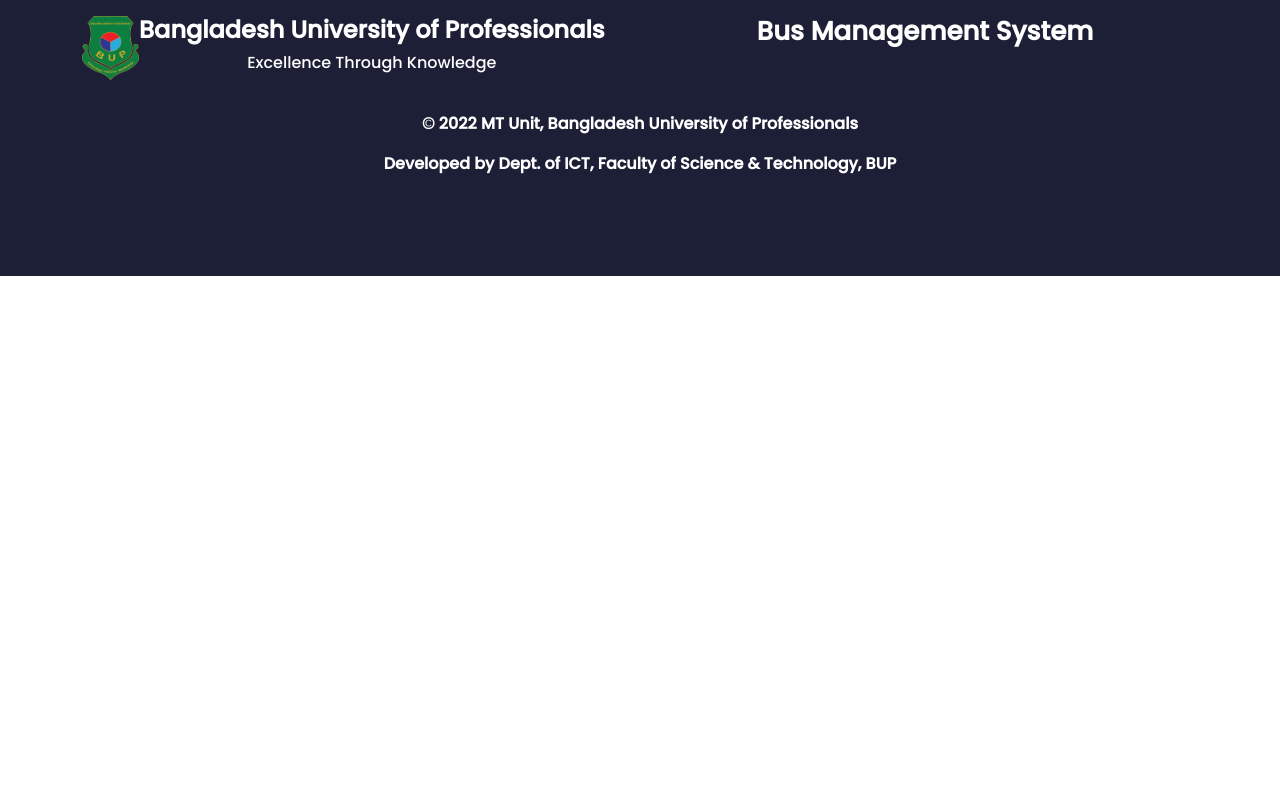
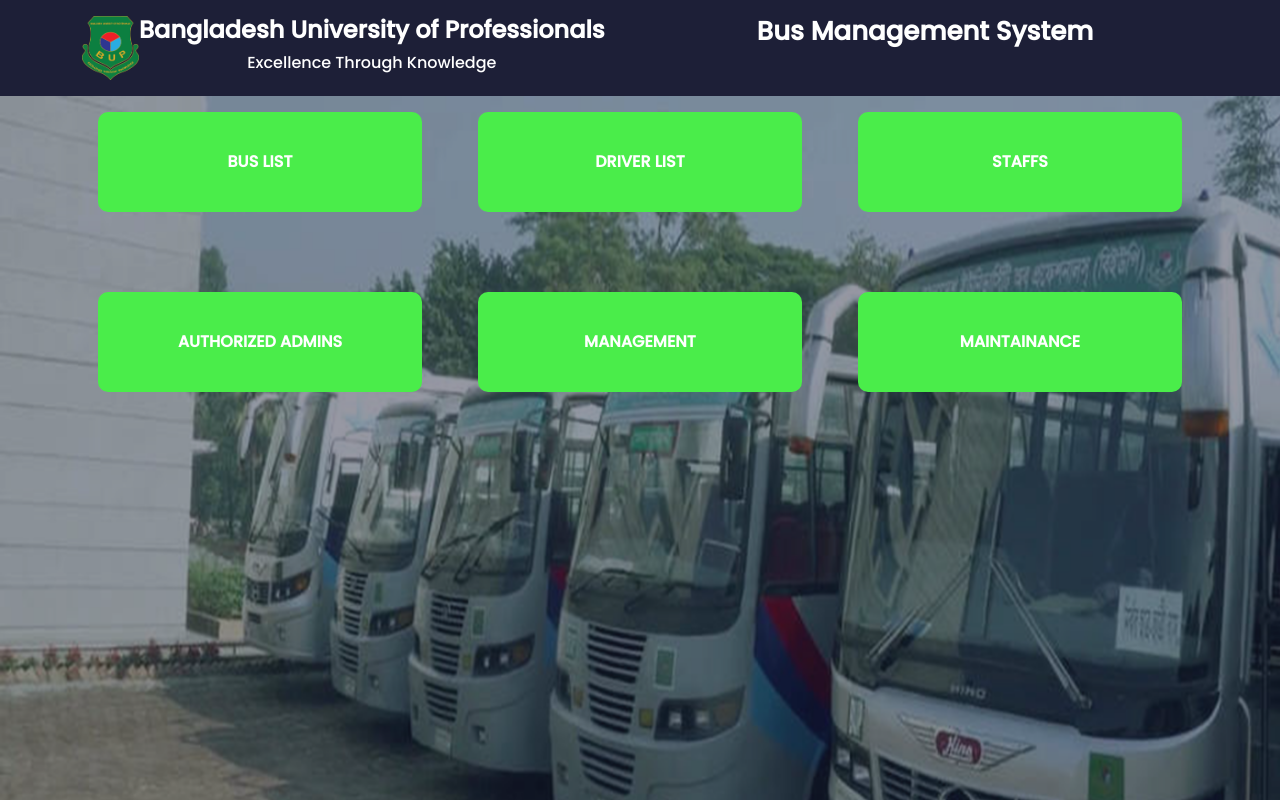
Before and after one commit to Tanvir-Taushif/Bus-Management, a React (Create React App) app: page /adminDashboard in a window 1280 px wide. Shown: the top 800 px of the page. Built offline with nearby package versions, Linux system fonts and the light colour scheme.

Commit message:
Admin DashBoard

```diff
--- a/src/App.js
+++ b/src/App.js
@@ -21,7 +21,8 @@ function App() {
           <Route path="/userLogin" element={<UserLogin></UserLogin>}/>
           <Route path="/adminLogin" element={<AdminLogin></AdminLogin>}/>
           <Route path="/register" element={<Register></Register>}/>
-          <Route path='/userdashboard'element={<UserDashboard></UserDashboard>}/>
+          <Route path='/userDashboard'element={<UserDashboard></UserDashboard>}/>
+          <Route path='/adminDashboard'element={<AdminDashBoard></AdminDashBoard>}/>
         </Routes>
       <Footer></Footer>
     </div>
--- a/src/Components/AdminDashboard/AdminDashBoard.css
+++ b/src/Components/AdminDashboard/AdminDashBoard.css
@@ -1,3 +1,16 @@
-.d1{
-background-color: forestgreen;
+.adminBoard{
+    height: 100vh;
+    background-image: url("/public/images/background.png");
+    background-size: cover;
+    background-position: fixed;
 }
+
+.adminButton{
+    width: 100%;
+    border: none;
+    height: 100px;
+    border-radius: 10px;
+    background-color: rgb(74, 237, 74);
+    font-weight: 600;
+    color: white;
+}
--- a/src/Components/AdminDashboard/AdminDashBoard.js
+++ b/src/Components/AdminDashboard/AdminDashBoard.js
@@ -1,28 +1,42 @@
 import React from 'react';
+import './AdminDashBoard.css';
 
 const AdminDashBoard = () => {
     return (
+        <div className='adminBoard'>
            <div>
             <div class="container overflow-hidden text-center">
                 <div class="row gy-5">
-                <div class="col-4">
-                <div class="p-3 border bg-light">BUS LIST</div>
+                    <div class="col-lg-4 col-sm-6 col-6">
+                    <div class="p-3">
+                        <button className='adminButton'>BUS LIST</button>
                     </div>
-
-                <div class="col-4">
-                <div class="p-3 border bg-light">DRIVER LIST</div>
                     </div>
-                <div class="col-4">
-                <div class="p-3 border bg-light">STAFFS</div>
+                    <div class="col-lg-4 col-sm-6 col-6">
+                    <div class="p-3">
+                    <button className='adminButton'>DRIVER LIST</button>
                     </div>
-                <div class="col-4">
-                <div class="p-3 border bg-light">AUTHORIZED ADMINS</div>
                     </div>
-                <div class="col-4">
-                <div class="p-3 border bg-light">MANAGEMENT</div>
+                    <div class="col-lg-4 col-sm-6 col-6">
+                    <div class="p-3">
+                    <button className='adminButton'>STAFFS</button>
                     </div>
-                <div class="col-4">
-                <div class="p-3 border bg-light">MAINTENANCE</div>
+                    </div>
+                    <div class="col-lg-4 col-sm-6 col-6">
+                    <div class="p-3">
+                    <button className='adminButton'>AUTHORIZED ADMINS</button>
+                    </div>
+                    </div>
+                    <div class="col-lg-4 col-sm-6 col-6">
+                    <div class="p-3">
+                    <button className='adminButton'>MANAGEMENT</button>
+                    </div>
+                    </div>
+                    <div class="col-lg-4 col-sm-6 col-6">
+                    <div class="p-3">
+                    <button className='adminButton'>MAINTAINANCE</button>
+                    </div>
+                    </div>
                 </div>
                 </div>
            </div>
--- a/src/Components/AdminLogin/AdminLogin.css
+++ b/src/Components/AdminLogin/AdminLogin.css
@@ -1,15 +1,21 @@
+.adminLogin-div{
+    height: 100vh;
+    background-image: url("/public/images/background.png");
+    background-size: cover;
+    background-position: fixed;
+}
 .icon{
     font-size: 80px;
     text-align: center;
     color: black;
 }
 .login{
-background-color: forestgreen;
-display: flex;
-align-items: center;
-justify-content: center;
-border-radius: 10%;
-width: 70%;
+    display: flex;
+    background-color: forestgreen;
+    justify-content: center;
+    align-items: center;
+    width: 70%;
+    border-radius: 10%;
 }
 
 .dv{
@@ -30,3 +36,6 @@ width: 70%;
 .button{
     width: 100%;
 }
+admin-prev{
+
+}
--- a/src/Components/AdminLogin/AdminLogin.js
+++ b/src/Components/AdminLogin/AdminLogin.js
@@ -2,9 +2,17 @@ import React from 'react';
 import { FontAwesomeIcon} from "@fortawesome/react-fontawesome";
 import { faCircleUser, faUser } from '@fortawesome/free-solid-svg-icons';
 import "./AdminLogin.css";
+import { useNavigate } from 'react-router-dom';
 const AdminLogin = () => {
+    const navigate=useNavigate();
+    const adminPrev=()=>{
+        navigate('/homepage');
+    }
+    const adminDashboard=()=>{
+        navigate('/adminDashboard');
+    }
     return (
-        <div>
+        <div className='adminLogin-div'>
           <div class="container">
                 <div class="row g-2">
                     <div class="col-lg-6 col-sm-12">
@@ -13,6 +21,7 @@ const AdminLogin = () => {
                             <div className='dv'>
                                 <FontAwesomeIcon className='icon' icon={faUser}/>
                                 <h4>Admin Login</h4>
+                                <button className='admin-prev' onClick={adminPrev}>Previous</button>
                             </div>
                          </div>
                         </div>
@@ -27,7 +36,7 @@ const AdminLogin = () => {
                                 <br></br><br></br>
                                 <input type="password" placeholder="Password"></input>
                                 <br></br><br></br>
-                                <button className='button'>Login</button>
+                                <button className='button' onClick={adminDashboard}>Login</button>
                                 <br></br>
                                 <p className='text-center'>or</p>
                                 <button className='button'>Continue with Google</button>
--- a/src/Components/Login/Login.js
+++ b/src/Components/Login/Login.js
@@ -5,7 +5,7 @@ import './Login.css';
 const Login = () => {
     const navigate=useNavigate();
     const UserDashboard=()=>{
-        navigate('/userdashboard');
+        navigate('/userDashboard');
     }
     return (
         <div>
```
Lines whose indentation alone changed are shown as unchanged.
